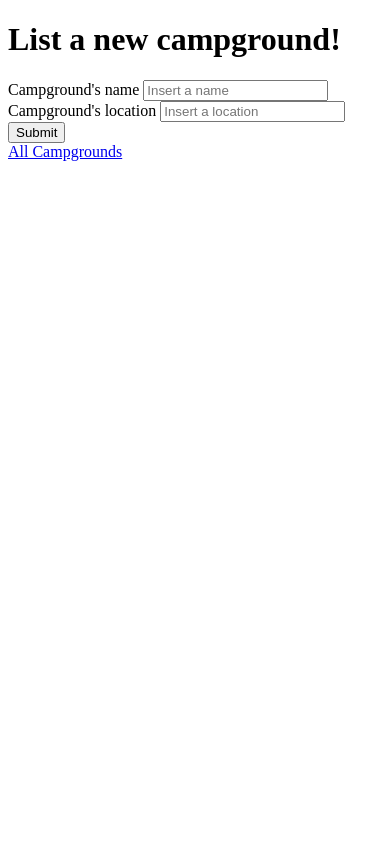
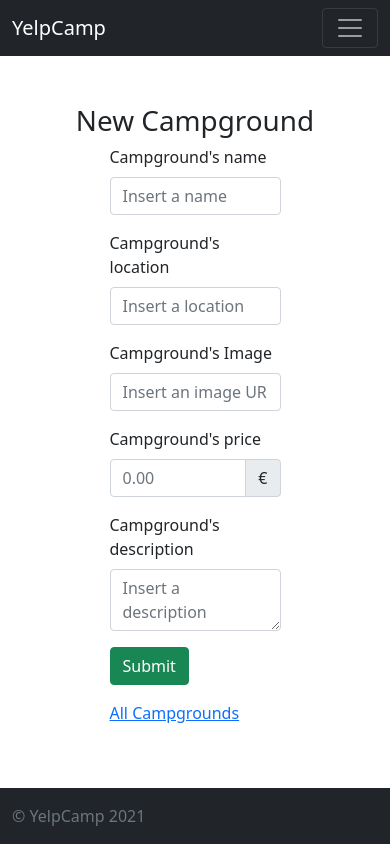
Before and after one commit to ianto3/YelpCamp, a Node server app: page /campgrounds/new in a window 390 px wide. Run offline with Node 20, Linux system fonts and the light colour scheme; some libraries are stand-ins or nearby versions.

Commit message:
basic bootstrap5 styling

```diff
--- a/app.js
+++ b/app.js
@@ -2,6 +2,7 @@ const express = require("express");
 const app = express();
 const ejs = require("ejs");
 const path = require("path");
+const ejsMate = require("ejs-mate");
 const mongoose = require("mongoose");
 const Campground = require("./models/campground");
 const methodOverride = require('method-override');
@@ -16,7 +17,8 @@ mongoose.connect("mongodb://localhost:27017/yelp-camp", { useNewUrlParser: true,
         console.log(err);
     });
 
-
+// tell express we want to use ejs-mate
+app.engine("ejs", ejsMate);
 app.set("views", path.join(__dirname, "views"));
 app.set("view engine", "ejs");
 
--- a/models/campground.js
+++ b/models/campground.js
@@ -3,7 +3,8 @@ const Schema = mongoose.Schema;
 
 const CampgroundSchema = new Schema({
     title: String,
-    price: String,
+    image: String,
+    price: Number,
     description: String,
     location: String
 });
--- a/package.json
+++ b/package.json
@@ -12,6 +12,7 @@
   "dependencies": {
     "body-parser": "^1.19.0",
     "ejs": "^3.1.6",
+    "ejs-mate": "^3.0.0",
     "express": "^4.17.1",
     "method-override": "^3.0.0",
     "mongoose": "^5.12.3"
--- a/seeds/index.js
+++ b/seeds/index.js
@@ -22,9 +22,13 @@ const seedDB = async () => {
     await Campground.deleteMany({});
     for (let i = 0; i < 50; i++) {
         const random1000 = Math.floor(Math.random() * 1000);
+        const price = Math.floor(Math.random() * 30) + 10;
         const camp = new Campground({
             location: `${cities[random1000].city}, ${cities[random1000].state}`,
-            title: `${sample(descriptors)} ${sample(places)}`
+            title: `${sample(descriptors)} ${sample(places)}`,
+            image: `https://source.unsplash.com/collection/483251`,
+            description: 'Lorem ipsum dolor sit amet, consectetur adipisicing elit. Eligendi non quis exercitationem culpa nesciunt nihil aut nostrum explicabo reprehenderit optio amet ab temporibus asperiores quasi cupiditate. Voluptatum ducimus voluptates voluptas?',
+            price
         });
         await camp.save();
     };
--- a/views/campgrounds/new.ejs
+++ b/views/campgrounds/new.ejs
@@ -1,25 +1,42 @@
-<!DOCTYPE html>
-<html lang="en">
-
-<head>
-    <meta charset="UTF-8">
-    <meta http-equiv="X-UA-Compatible" content="IE=edge">
-    <meta name="viewport" content="width=device-width, initial-scale=1.0">
-    <title>New campground</title>
-</head>
-
-<body>
-    <h1>List a new campground!</h1>
-    <form action="/campgrounds" method="POST">
-        <label for="title">Campground's name</label>
-        <!-- by adding name campground[title] it will create an object "campground" in req.body
-            with properties title and next up location -->
-        <input type="text" id="title" name="campground[title]" placeholder="Insert a name">
-        <label for="location">Campground's location</label>
-        <input type="text" id="location" name="campground[location]" placeholder="Insert a location">
-        <button>Submit</button>
-    </form>
-    <a href="/campgrounds">All Campgrounds</a>
-</body>
-
-</html>
+<% layout("layouts/boilerplate") %>
+    <div class="row">
+        <h1 class="text-center">New Campground</h1>
+        <div class="col-6 offset-3">
+            <form action="/campgrounds" method="POST">
+                <div class="mb-3">
+                    <label class="form-label" for="title">Campground's name</label>
+                    <!-- by adding name campground[title] it will create an object "campground" in req.body
+                        with properties title and next up location -->
+                    <input class="form-control" type="text" id="title" name="campground[title]"
+                        placeholder="Insert a name">
+                </div>
+                <div class="mb-3">
+                    <label class="form-label" for="location">Campground's location</label>
+                    <input class="form-control" type="text" id="location" name="campground[location]"
+                        placeholder="Insert a location">
+                </div>
+                <div class="mb-3">
+                    <label class="form-label" for="image">Campground's Image</label>
+                    <input class="form-control" type="text" id="image" name="campground[image]"
+                        placeholder="Insert an image URL">
+                </div>
+                <div class="mb-3">
+                    <label class="form-label" for="price">Campground's price</label>
+                    <div class="input-group">
+                        <input type="text" class="form-control" id="price" placeholder="0.00" aria-label="Price"
+                            aria-describedby="price-label" name="campground[price]">
+                        <span class="input-group-text" id="price-label">€</span>
+                    </div>
+                </div>
+                <div class="mb-3">
+                    <label class="form-label" for="description">Campground's description</label>
+                    <textarea class="form-control" type="text" id="description" name="campground[description]"
+                        placeholder="Insert a description"></textarea>
+                </div>
+                <div class="mb-3">
+                    <button type="submit" class="btn btn-success">Submit</button>
+                </div>
+            </form>
+            <a href="/campgrounds">All Campgrounds</a>
+        </div>
+    </div>
--- /dev/null
+++ b/views/layouts/boilerplate.ejs
@@ -0,0 +1,28 @@
+<!DOCTYPE html>
+<html lang="en">
+
+<head>
+    <meta charset="UTF-8">
+    <meta http-equiv="X-UA-Compatible" content="IE=edge">
+    <meta name="viewport" content="width=device-width, initial-scale=1.0">
+    <title>YelpCamp</title>
+
+    <link href="https://cdn.jsdelivr.net/npm/bootstrap@5.0.0-beta3/dist/css/bootstrap.min.css" rel="stylesheet"
+        integrity="sha384-eOJMYsd53ii+scO/bJGFsiCZc+5NDVN2yr8+0RDqr0Ql0h+rP48ckxlpbzKgwra6" crossorigin="anonymous">
+</head>
+
+<body class="d-flex flex-column vh-100">
+    <%- include("../partials/navbar")%>
+        <main class="container mt-5">
+            <%- body %>
+        </main>
+        <%- include("../partials/footer") %>
+            <script src="https://cdn.jsdelivr.net/npm/@popperjs/core@2.9.1/dist/umd/popper.min.js"
+                integrity="sha384-SR1sx49pcuLnqZUnnPwx6FCym0wLsk5JZuNx2bPPENzswTNFaQU1RDvt3wT4gWFG"
+                crossorigin="anonymous"></script>
+            <script src="https://cdn.jsdelivr.net/npm/bootstrap@5.0.0-beta3/dist/js/bootstrap.min.js"
+                integrity="sha384-j0CNLUeiqtyaRmlzUHCPZ+Gy5fQu0dQ6eZ/xAww941Ai1SxSY+0EQqNXNE6DZiVc"
+                crossorigin="anonymous"></script>
+</body>
+
+</html>
--- /dev/null
+++ b/views/partials/footer.ejs
@@ -0,0 +1,5 @@
+<footer class="footer bg-dark py-3 mt-auto">
+    <div class="container">
+        <span class="text-muted">&copy YelpCamp 2021</span>
+    </div>
+</footer>
--- /dev/null
+++ b/views/partials/navbar.ejs
@@ -0,0 +1,16 @@
+<nav class="navbar sticky-top navbar-expand-lg navbar-dark bg-dark">
+    <div class="container-fluid">
+        <a class="navbar-brand" href="#">YelpCamp</a>
+        <button class="navbar-toggler" type="button" data-bs-toggle="collapse" data-bs-target="#navbarNavAltMarkup"
+            aria-controls="navbarNavAltMarkup" aria-expanded="false" aria-label="Toggle navigation">
+            <span class="navbar-toggler-icon"></span>
+        </button>
+        <div class="collapse navbar-collapse" id="navbarNavAltMarkup">
+            <div class="navbar-nav">
+                <a class="nav-link active" href="/">Home</a>
+                <a class="nav-link" href="/campgrounds">Campgrounds</a>
+                <a class="nav-link" href="/campgrounds/new">New Campground</a>
+            </div>
+        </div>
+    </div>
+</nav>
```
Also changed, not shown: views/campgrounds/edit.ejs (+43 -25 lines), views/campgrounds/index.ejs (+31 -22 lines), views/campgrounds/show.ejs (+34 -25 lines), 1 other file.
